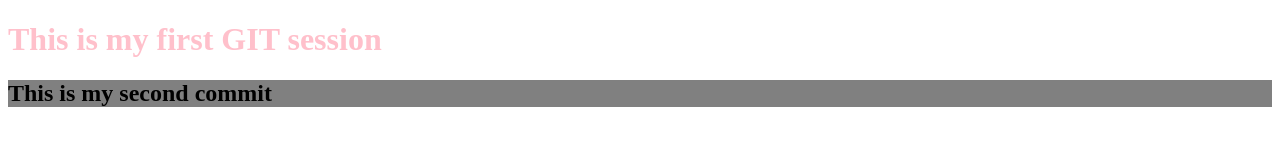
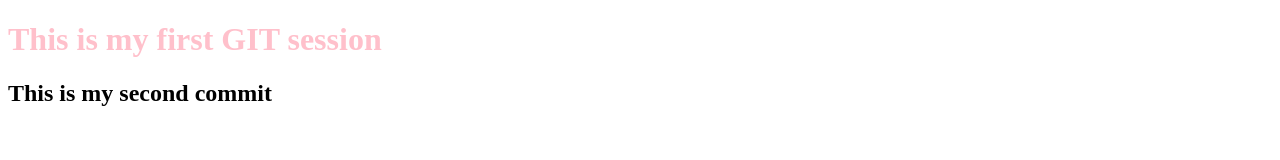
Before and after one commit to reenadangi/webfun, a plain HTML site: page index.html in a window 1280 px wide. Drawn offline with Linux system fonts and the light colour scheme.

Commit message:
Revert "styles changed"
This reverts commit 0063ee67c940aac8844e70b0f8e6b87614caece5.

```diff
--- a/styles.css
+++ b/styles.css
@@ -1,6 +1,3 @@
 h1{
     color: pink;
 }
-h2{
-    background-color: gray;
-}
```
